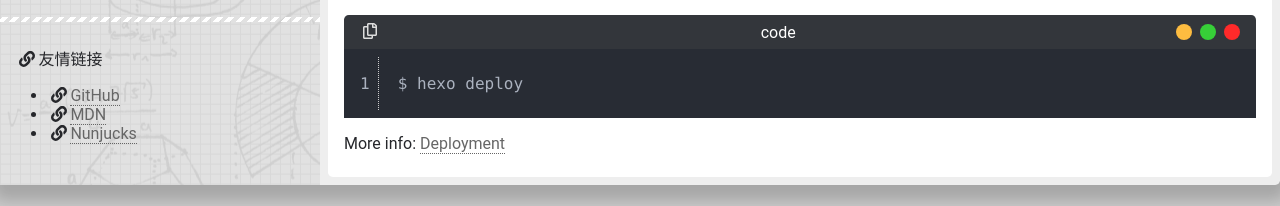
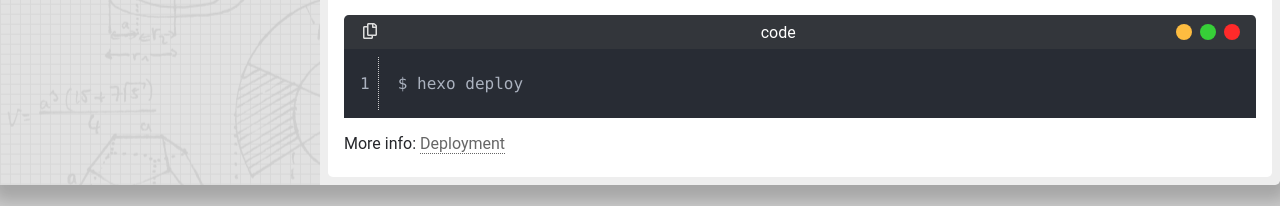
Before and after one commit to TenminalKono/TenminalKono.github.io, a plain HTML site: page 2024/12/24/hello-world/index.html in a window 1280 px wide. Shown: the part 1051-1257 px from the top of the page. Drawn offline with Linux system fonts and the light colour scheme; some packages are replaced by stand-ins of ours; a script that the page names is missing.

Commit message:
Site updated: 2025-04-27 14:10:10

```diff
--- a/2024/12/24/hello-world/index.html
+++ b/2024/12/24/hello-world/index.html
@@ -313,20 +313,6 @@
     </div>
 
 
-    <hr>
-    <div class="blogroll sidebar-item">
-      <div><i class="fas fa-link"></i>友情链接</div>
-      <ul>
-
-        <li><i class="fas fa-link"></i><a href="https://github.com/" target="_blank">GitHub</a></li>
-
-        <li><i class="fas fa-link"></i><a href="https://developer.mozilla.org/" target="_blank">MDN</a></li>
-
-        <li><i class="fas fa-link"></i><a href="https://mozilla.github.io/nunjucks/" target="_blank">Nunjucks</a></li>
-
-      </ul>
-    </div>
-
   </div>
 </aside>
 
```
Also changed, not shown: archives/2024/12/index.html (+0 -14 lines), archives/2024/index.html (+0 -14 lines), archives/index.html (+0 -14 lines), index.html (+0 -14 lines).
